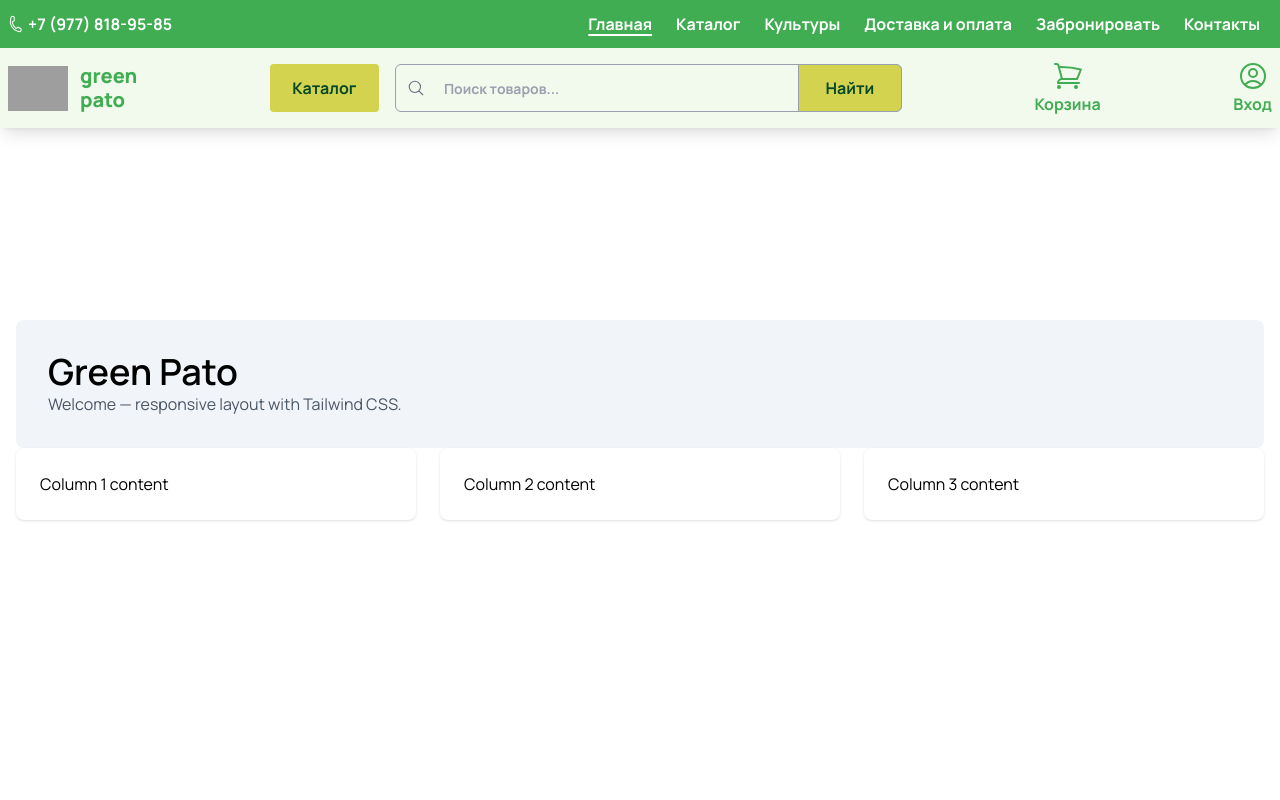
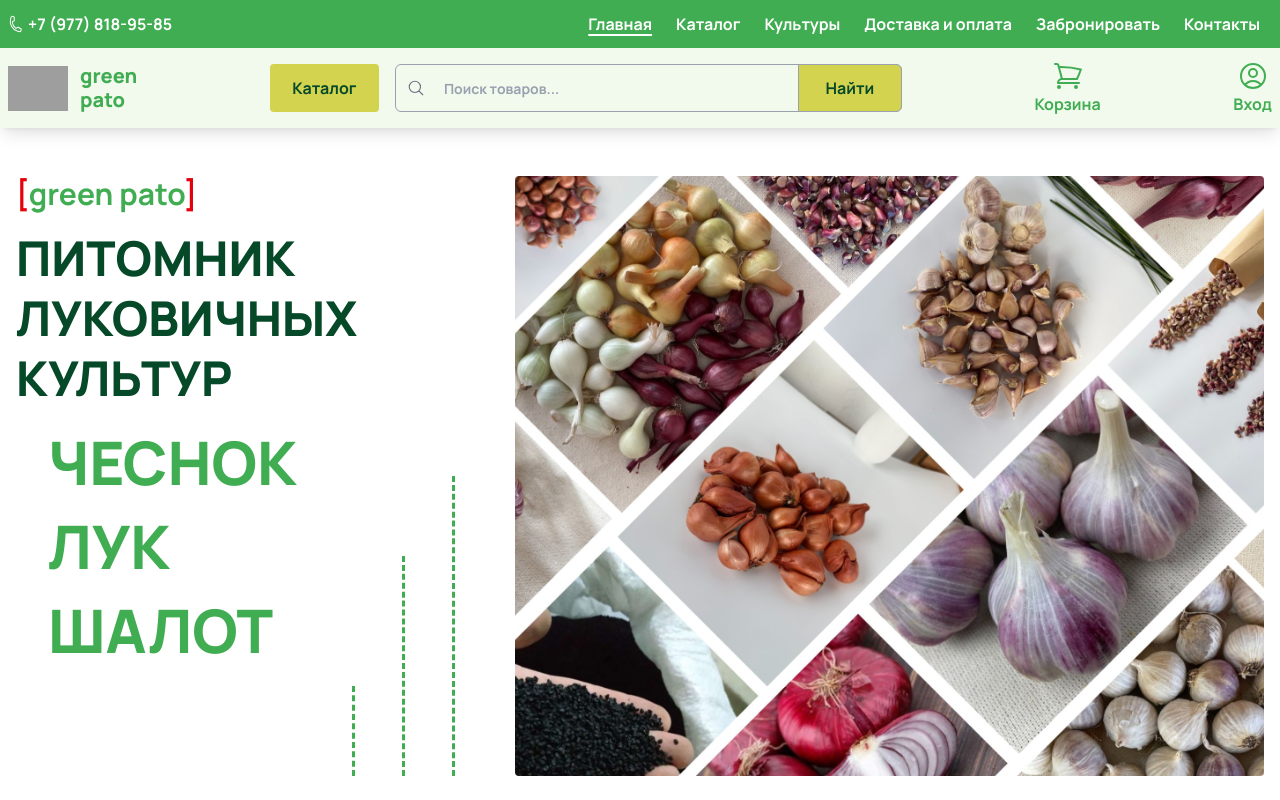
Before and after one commit to yuthala/gp-vps, a Next.js app: page / in a window 1280 px wide. Shown: the top 800 px of the page. Built offline with nearby package versions, Linux system fonts and the light colour scheme; grey boxes are pictures that could not be loaded; a web font is replaced by a local one.

Commit message:
heroSection

```diff
--- /dev/null
+++ b/app/(components)/heroSection/HeroSection.tsx
@@ -0,0 +1,52 @@
+"use client";
+import Image from "next/image";
+
+export default function HeroSection() {
+  return (
+    <section className="w-full">
+      <div className="max-w-7xl px-4">
+        <div className="flex flex-col md:flex-row gap-4 md:gap-0 items-stretch">
+		  <div className="flex w-full md:w-[40%] relative">
+			{/* Decorative vertical dashed lines (aria-hidden) implemented via CSS classes */}
+			<div className="absolute right-0 bottom-0">
+			  <span aria-hidden className="hero-dash dash-1" />
+			  <span aria-hidden className="hero-dash dash-2" />
+			  <span aria-hidden className="hero-dash dash-3" />
+			</div>
+
+			<div>
+							<h3 className="text-2xl lg:text-3xl font-bold text-(--secondary) pb-4"><span className="text-red-600">[</span>green pato<span className="text-red-600">]</span></h3>
+							<h1 className="text-3xl lg:text-5xl font-extrabold uppercase text-foreground leading-tight pb-6">
+								Питомник луковичных <br/>культур
+							</h1>
+							<div className="text-4xl lg:text-6xl font-extrabold uppercase text-(--secondary) sm:pl-8">
+								<h2 className="pb-6">
+									чеснок
+								</h2>
+								<h2 className="pb-6">
+									лук
+								</h2>
+								<h2 className="pb-6">
+									шалот
+								</h2>
+							</div>
+						</div>
+          </div>
+
+          <div className="flex-1 relative">
+            <div className="w-full h-64 sm:h-80 md:h-130 lg:h-150 relative rounded overflow-hidden">
+              <Image
+                src="/hero.jpg"
+                alt="Hero"
+                fill
+                sizes="(max-width: 640px) 100vw, (max-width: 1024px) 50vw, 33vw"
+                className="object-cover w-full h-full"
+                priority
+              />
+            </div>
+          </div>
+        </div>
+      </div>
+    </section>
+  );
+}
--- a/app/globals.css
+++ b/app/globals.css
@@ -44,3 +44,25 @@ body {
 a {
 	cursor: pointer;
 }
+
+/* HeroSection dashed decorative lines */
+.hero-dash{
+	position: absolute;
+	border-left: 3px dashed var(--secondary);
+	pointer-events: none;
+}
+.hero-dash.dash-1{ right: 60px; bottom: 0; height: 300px; }
+.hero-dash.dash-2{ right: 110px; bottom: 0; height: 220px; }
+.hero-dash.dash-3{ right: 160px; bottom: 0; height: 90px; }
+
+/* Adjust heights for small screens (sm and below) */
+@media (max-width: 640px){
+	.hero-dash.dash-1{ height: 220px; }
+	.hero-dash.dash-2{ height: 160px; }
+	.hero-dash.dash-3{ height: 60px; }
+}
+
+/* Hide decorative dashed lines on very small screens */
+@media (max-width: 420px) {
+	.hero-dash { display: none !important; }
+}
--- a/app/layout.tsx
+++ b/app/layout.tsx
@@ -28,7 +28,7 @@ export default function RootLayout({
     <html lang="ru">
       <body className={`${manrope.className} antialiased text-base font-normal`}>
         <Header />
-          <main className='pt-80'>
+          <main className="pt-72 lg:pt-44">
             {children}
           </main>
         </body>
--- a/app/page.tsx
+++ b/app/page.tsx
@@ -1,8 +1,13 @@
+import HeroSection from "./(components)/heroSection/HeroSection";
+
 export default function Home() {
 	return (
 		<div className="w-full">
 			<div className="w-full flex justify-center">
-				<div className="w-full max-w-7xl min-w-sm px-4">
+				<div className="w-full max-w-7xl min-w-xs">
+					<section className="pb-16">
+						<HeroSection />
+					</section>
 					<section className="mb-8">
 						<div className="rounded-lg bg-slate-100 p-8">
 							<h1 className="text-3xl md:text-4xl font-semibold mb-2">Green Pato</h1>
--- a/app/ui/gp-logo.tsx
+++ b/app/ui/gp-logo.tsx
@@ -3,10 +3,7 @@ import Link from 'next/link';
 
 export default function GreenPatoLogo() {
   return (
-    <div
-      className="flex flex-row items-center gap-3"
-    >
-      <Link href="/" aria-label="Home">
+    <Link href="/" className="flex flex-row items-center gap-3">
         <Image
           loading="eager"
           src="/greenPato-logo.webp"
@@ -15,8 +12,8 @@ export default function GreenPatoLogo() {
           className="hidden md:block"
           alt="Green Pato logo"
         />
-      </Link>
+
       <p className="text-xl font-extrabold text-(--secondary) leading-[1.2] ">green<br/>pato</p>
-    </div>
+    </Link>
   );
 }
--- a/app/ui/header/header.tsx
+++ b/app/ui/header/header.tsx
@@ -20,7 +20,7 @@ export default function Header() {
     }, [pathname]);
 
     return (
-  <header className="fixed top-0 left-0 w-full font-bold">
+  <header className="fixed z-2 top-0 left-0 w-full font-bold">
       <div className="flex w-full justify-center items-center bg-(--secondary) py-4 px-2 h-12 text-white">
         <div className="relative flex max-w-7xl w-full justify-between gap-1">
           <div className="flex items-center gap-1">
```
Also changed, not shown: public/hero.jpg (added).
